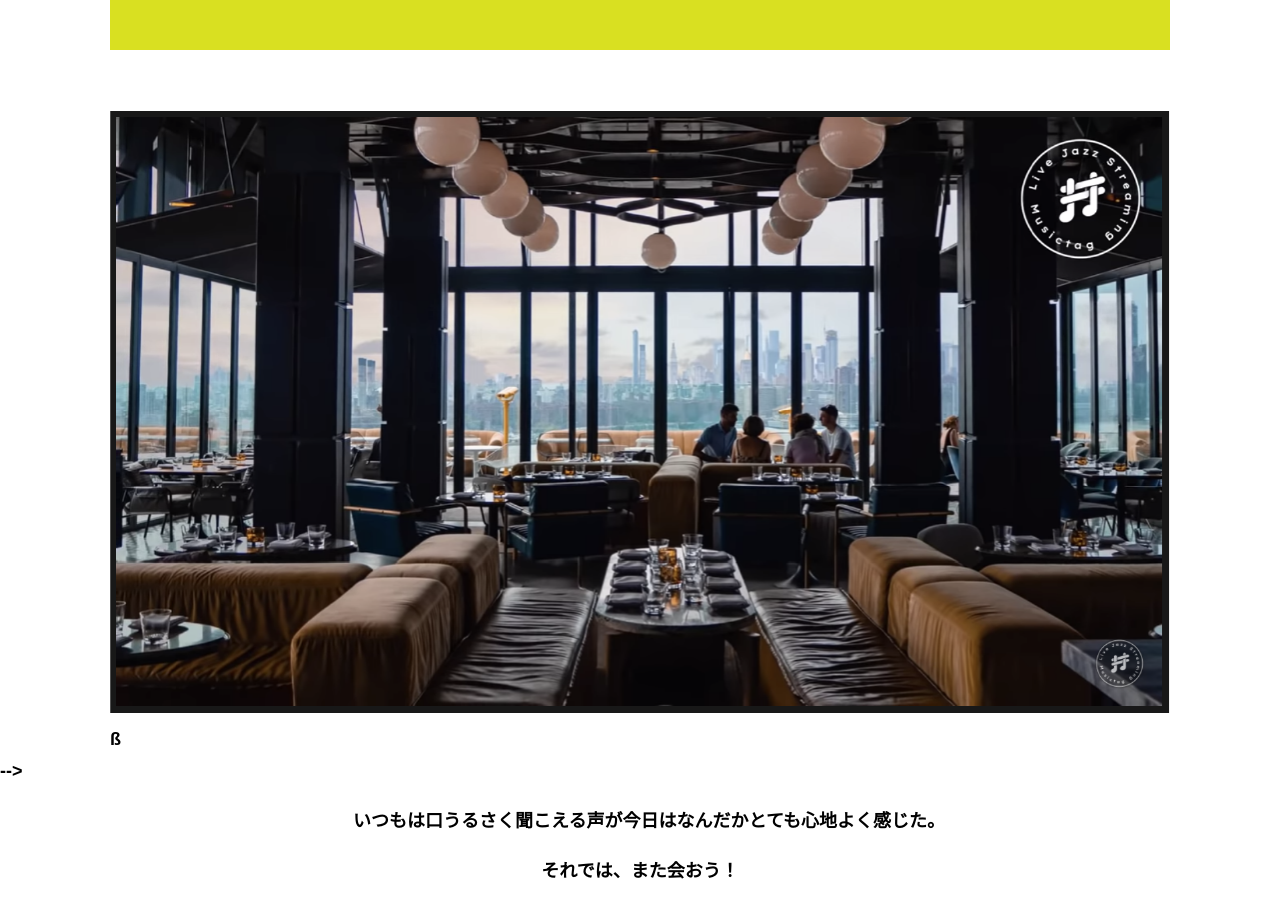
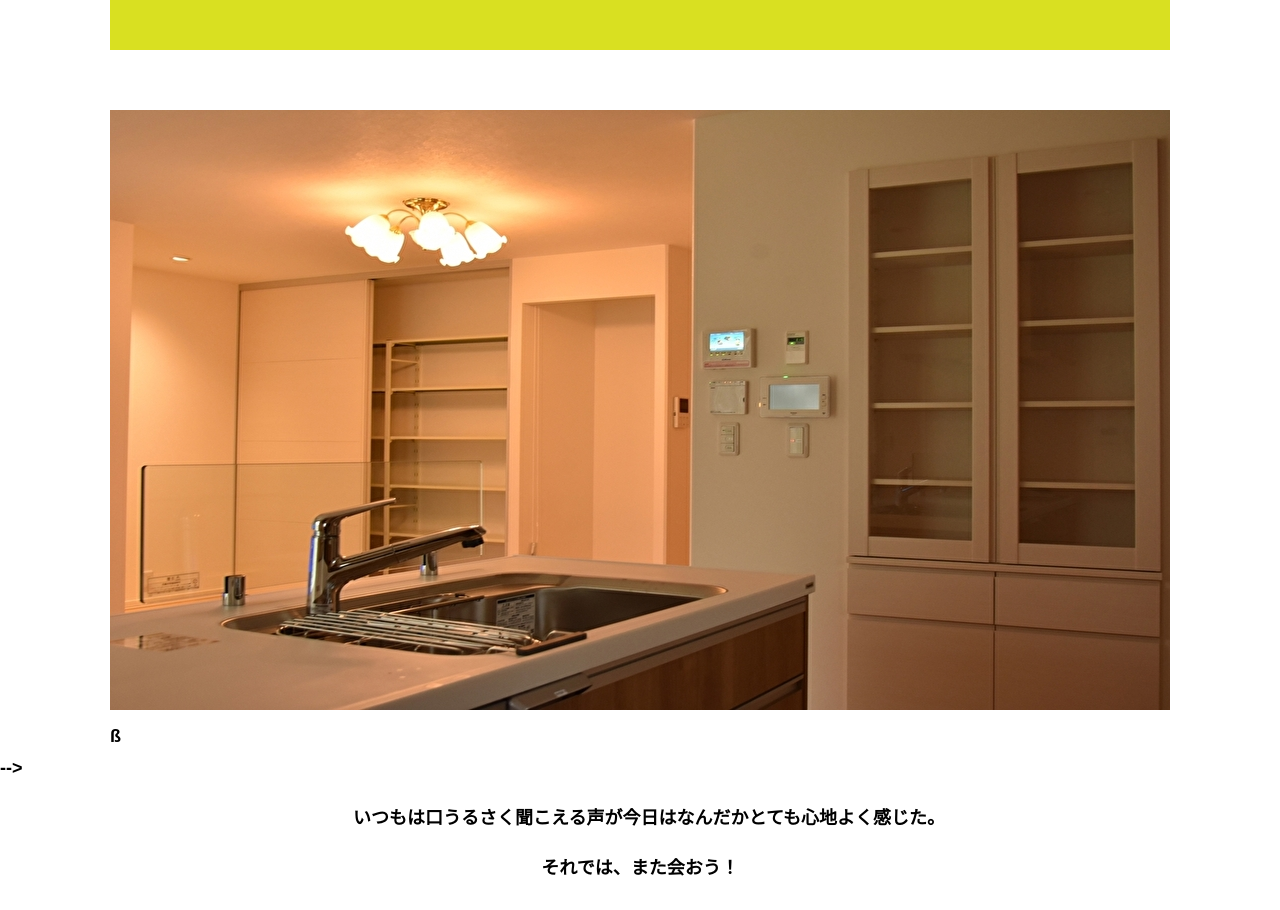
Before and after one commit to Okaki-n/alfa-omiya-20, a plain HTML site: page final.html in a window 1280 px wide. Shown: the part 475-1385 px from the top of the page. Drawn offline with Linux system fonts and the light colour scheme.

Commit message:
Update final.html

```diff
--- a/final.html
+++ b/final.html
@@ -31,7 +31,7 @@
     <section class="section">
       <div class="container">
           <figure class="image__container">
-             <img src="assets/images/stage.png" alt="">
+             <img src="assets/images/final photo.jpeg" alt="">
           </figure>
 
 <!--  YouTube貼り付け
```
